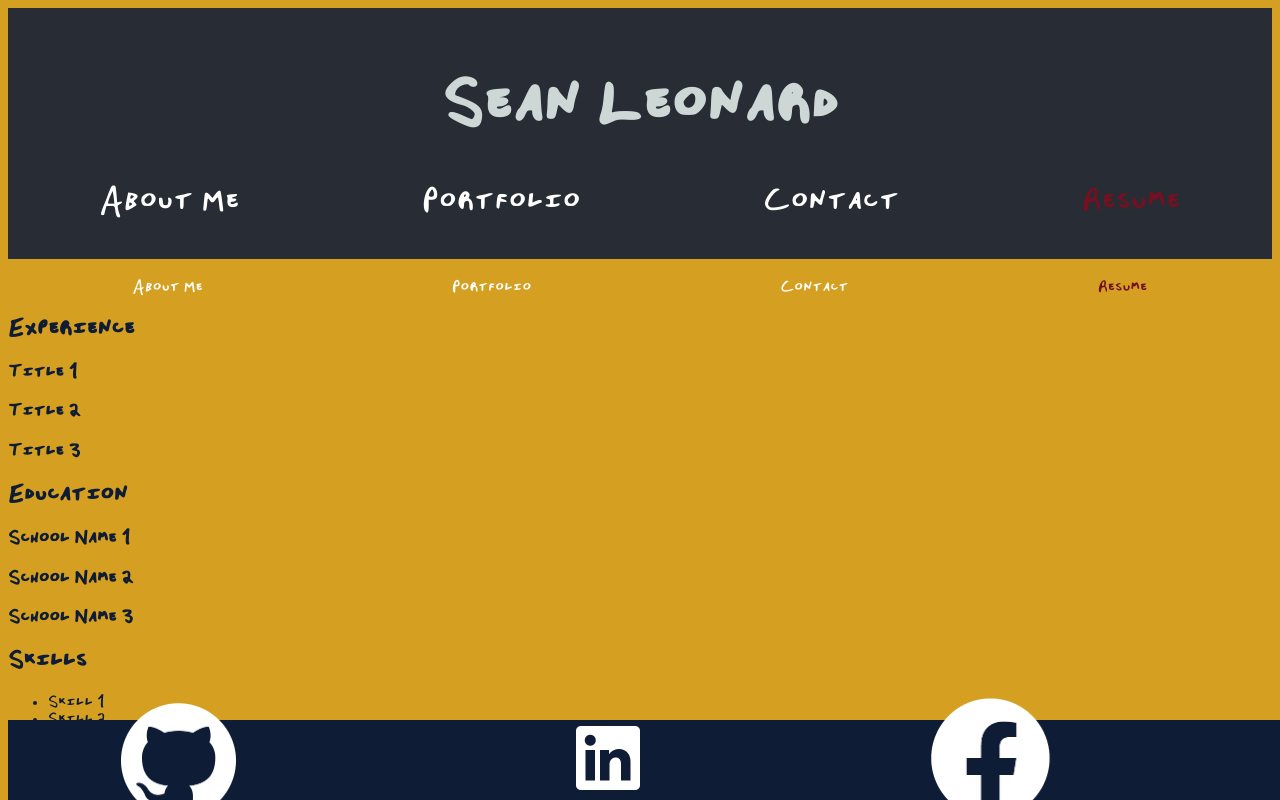
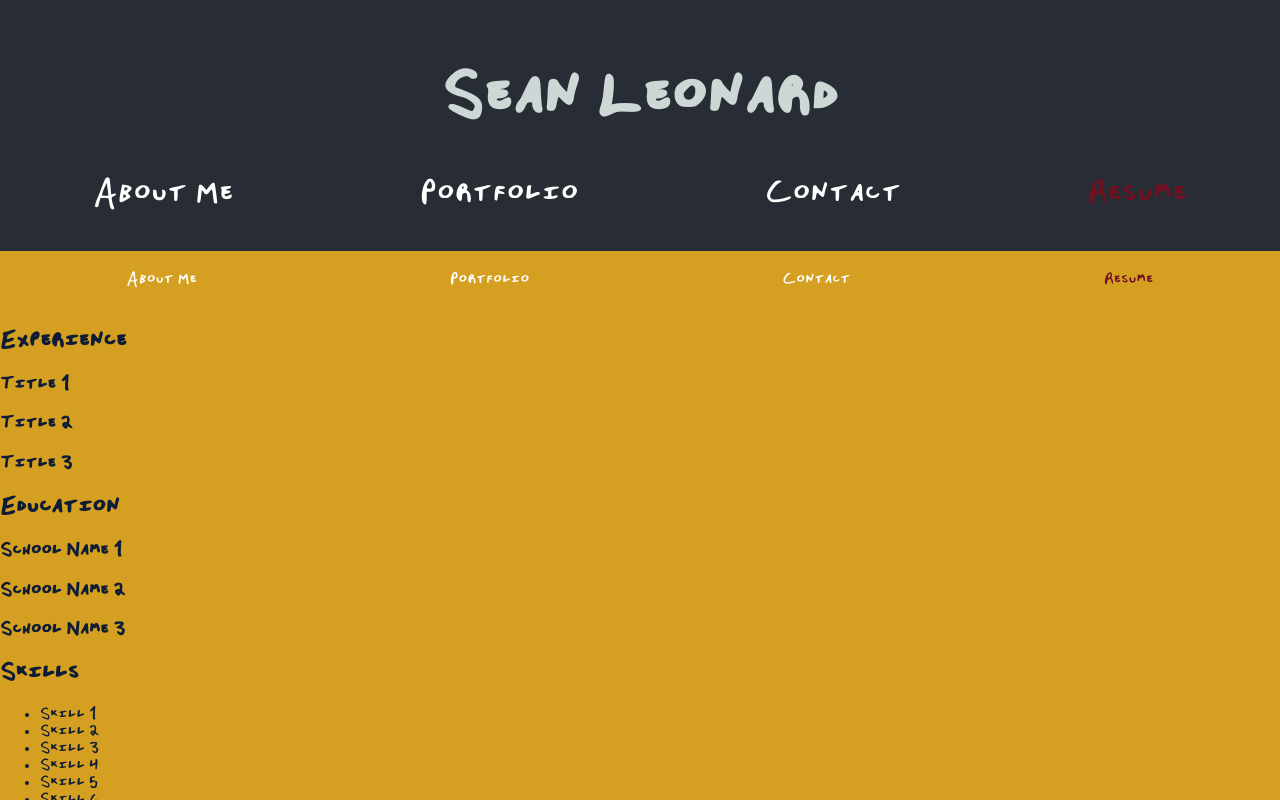
Before and after one commit to sleonny/Developer-Portfolio, a React (Create React App) app: page /resume in a window 1280 px wide. Shown: the top 800 px of the page. Built offline with nearby package versions, Linux system fonts and the light colour scheme; the HTML template or start-up script is replaced by a standard one.

Commit message:
about me is looking ok

```diff
--- a/src/App.js
+++ b/src/App.js
@@ -11,9 +11,11 @@ import "./App.css";
 
 function App() {
   return (
+    <div className="app-container">
       <Router>
         <Header />
         <Navigation />
+        <div className="main-content">
           <Routes>
             <Route path="/" element={<AboutMe />} />
             <Route path="/portfolio" element={<Portfolio />} />
@@ -21,7 +23,9 @@ function App() {
             <Route path="/resume" element={<Resume />} />
           </Routes>
           <Footer />
+        </div>
       </Router>
+    </div>
   );
 }
 
--- a/src/components/footer/footer.css
+++ b/src/components/footer/footer.css
@@ -1,16 +1,25 @@
-.footer {
-    position: absolute;
-    bottom: 0;
-    width: 100%;
+body {
+    display: flex;
+    flex-direction: column;
+    min-height: 100vh;
+  }
+
+  /* Assuming your main content is wrapped in a div with the class "main-content" */
+  .main-content {
+    flex: 1;
+  }
+
+  .footer {
     height: 10vh;
     display: flex;
     justify-content: space-around;
     align-items: center;
     background-color: #0e1c36;
     color: #cdd7d6;
-}
+  }
 
-.footer img {
-    width: 50%;
-    height: auto;
-}
+  .footer img {
+      width: 50px;  /* This should be changed according to your design */
+      height: 50px; /* This should be changed according to your design */
+      object-fit: contain;
+  }
--- a/src/index.css
+++ b/src/index.css
@@ -5,8 +5,48 @@
 }
 
 
-body {
-  background-color: #D5A021;
-  font-family: Sean-Regular;
 
-}
+  /* background-color: #D5A021;
+  font-family: Sean-Regular; */
+
+  body {
+    margin: 0;
+    font-family: Sean-Regular;
+    color: #cdd7d6;
+    background-color: #D5A021;
+  }
+
+  /* Make sure the body and html elements take up the full height */
+  html, body {
+    height: 100%;
+  }
+
+  /* Ensure the app-container and main-content divs stretch to fill the space */
+  .app-container, .main-content {
+    display: flex;
+    flex-direction: column;
+    min-height: 100vh;
+  }
+
+  .main-content {
+    flex: 1 0 auto;
+  }
+
+  .footer {
+    flex-shrink: 0;
+    position: relative;
+    bottom: 0;
+    width: 100%;
+    height: 10vh;
+    display: flex;
+    justify-content: space-around;
+    align-items: center;
+    background-color: #0e1c36;
+    color: #cdd7d6;
+  }
+
+  .footer img {
+    width: 100%;
+    height: auto;
+    object-fit: contain;
+  }
```
Also changed, not shown: src/components/footer/footer.js (line endings or trailing spaces). Lines whose indentation alone changed are shown as unchanged.
